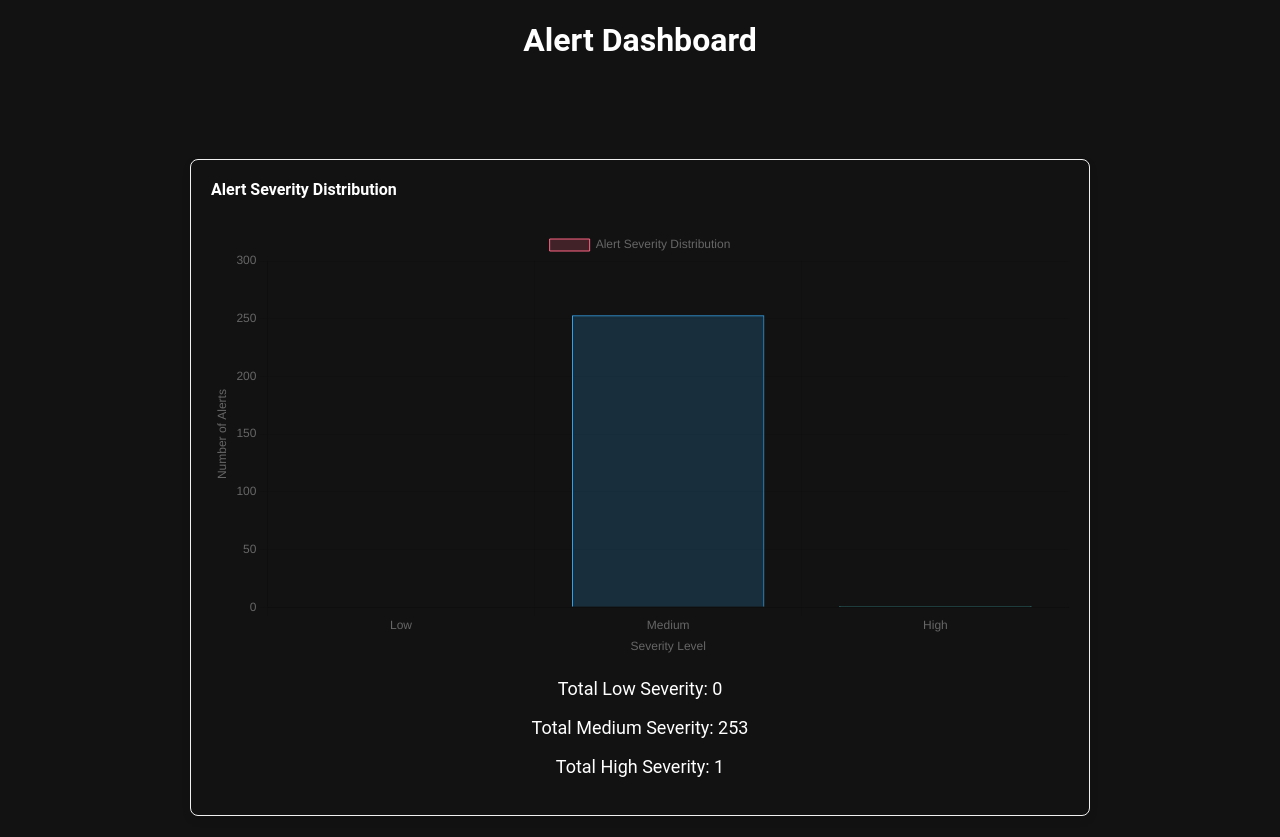
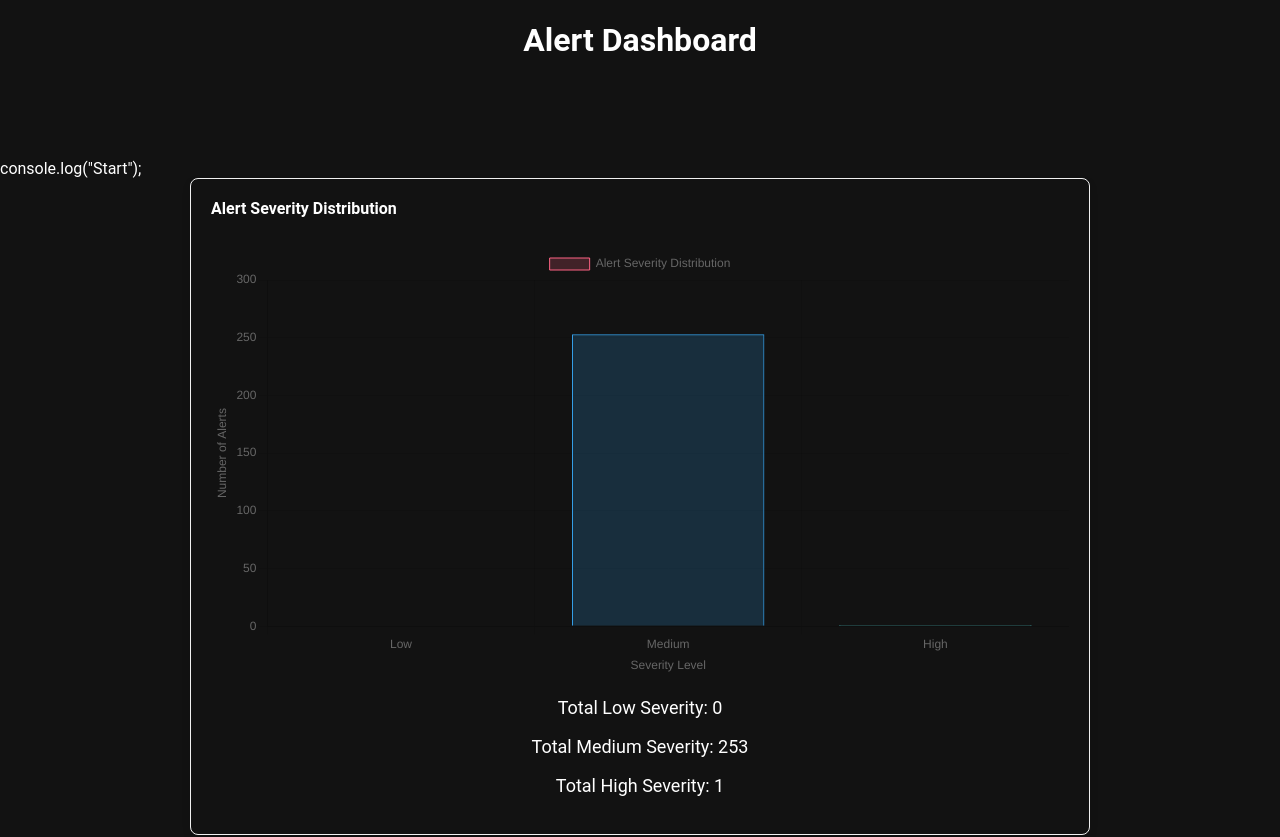
Before and after one commit to AyushKatochh/Alert-Dashboard-React, a React (Create React App) app: page / in a window 1280 px wide. Shown: the top 837 px of the page. Built offline with nearby package versions, Linux system fonts and the light colour scheme.

Commit message:
Update App.js

```diff
--- a/src/App.js
+++ b/src/App.js
@@ -20,6 +20,7 @@ const App = () => {
   return (
     <div>
       <h1 style={{'textAlign': 'center', 'marginBottom': '100px'}}>Alert Dashboard</h1>
+      console.log("Start");
       <Dashboard data={data} />
     </div>
   );
```
